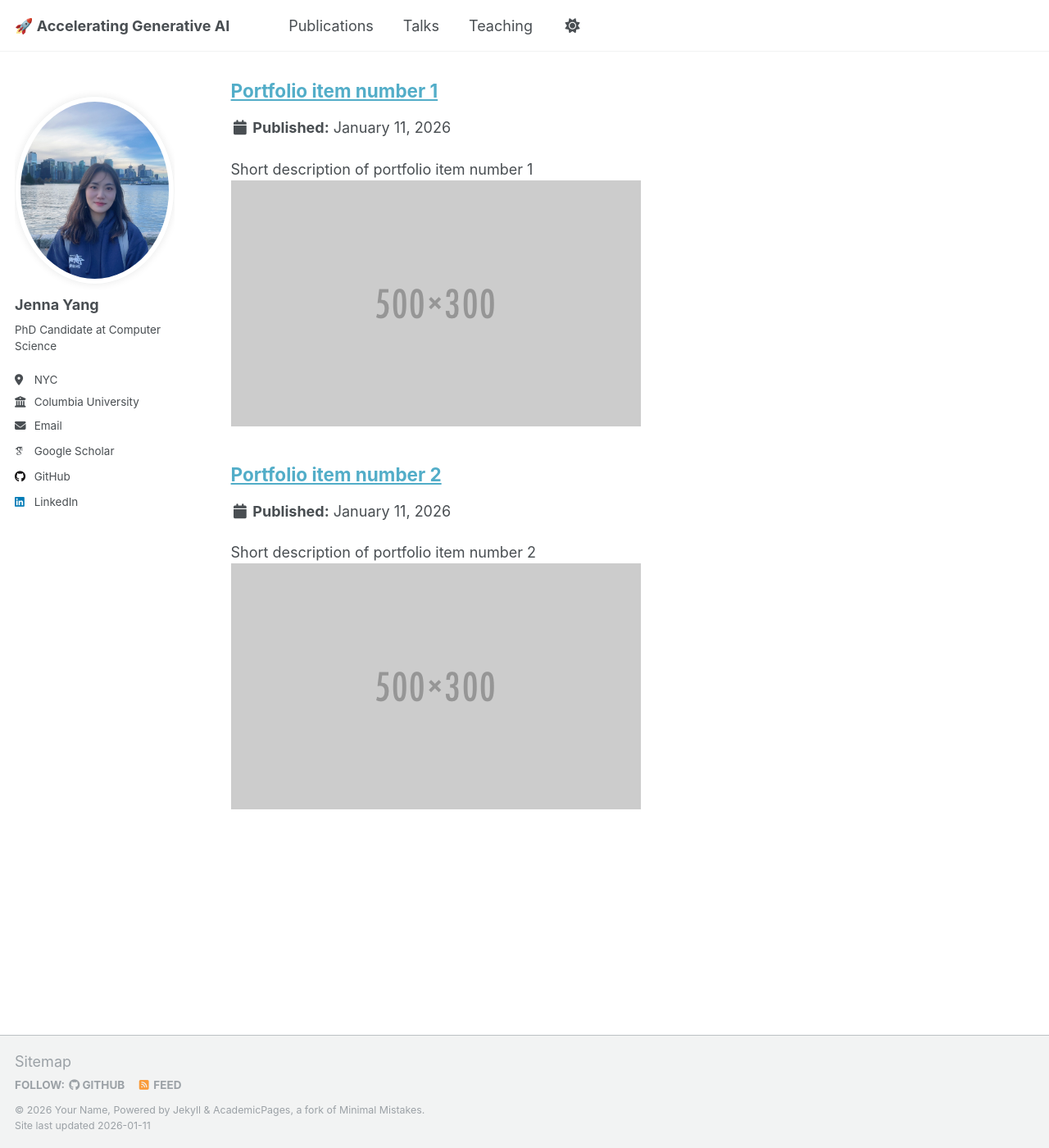
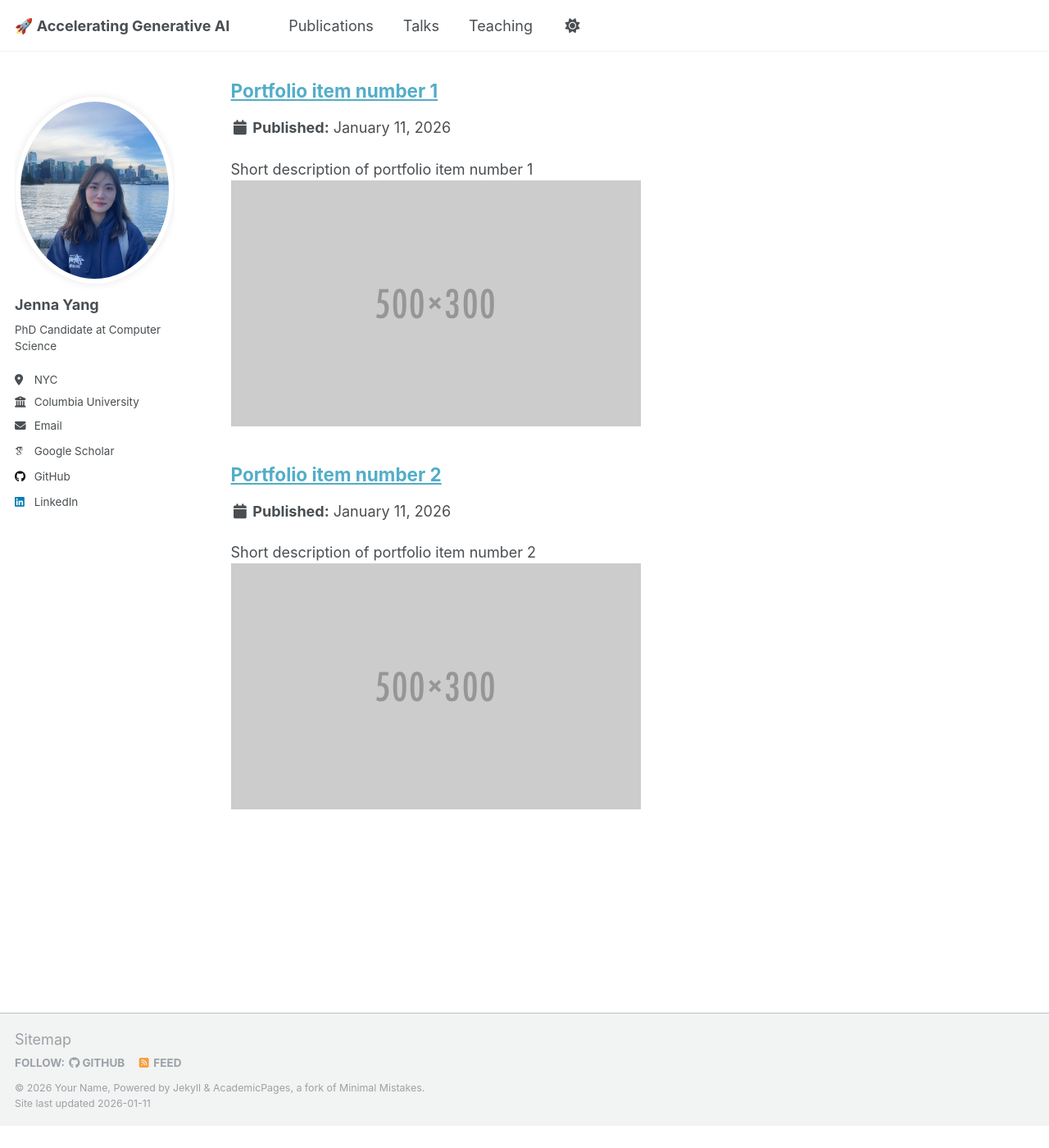
Before and after one commit to jenna-yang/jenna-yang.github.io, a Jekyll site: the page built from _pages/portfolio.html, in a window 1280 px wide and 1400 px high, scrolled down 75 px. Shown: the whole window at 82% size. Built offline with Jekyll 4.4.1, drawn with Linux system fonts in a browser that asks for light colours; some web fonts are replaced; after the commit the page ends 1448 px from its top, so only the background shows below that.

Commit message:
reduce line space

```diff
--- a/_sass/layout/_archive.scss
+++ b/_sass/layout/_archive.scss
@@ -3,7 +3,7 @@
    ========================================================================== */
 
 .archive {
-  margin-bottom: 2em;
+  margin-bottom: 0.5em;
 
   @include breakpoint($medium) {
     @include span(12 of 12);
@@ -52,7 +52,7 @@
 .page__content {
 
   .archive__item-title {
-    margin-top: 1em;
+    margin-top: 0.5em;
     border-bottom: none;
   }
 }
```
